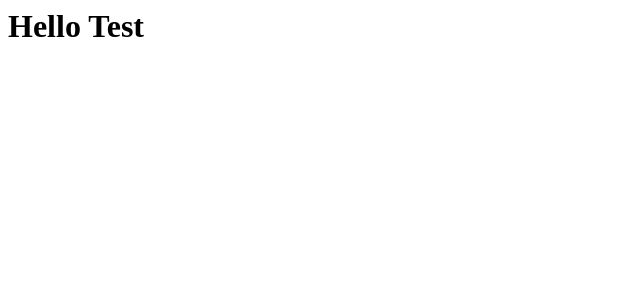
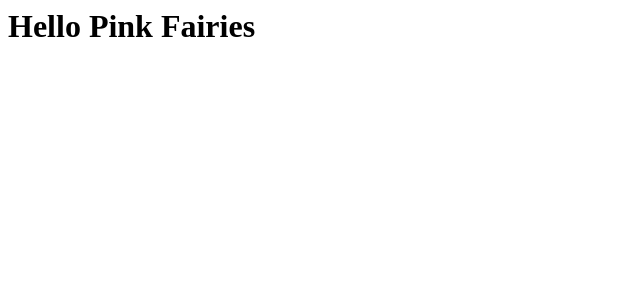
Before and after one commit to The-Stab-Rabbits/Expense-Tracker, a React app: page / in a window 1280 px wide. Shown: the top 300 px of the page, without its empty margins (0-640 px from the left). Built offline with nearby package versions, Linux system fonts and the light colour scheme.

Commit message:
test feature

```diff
--- a/src/App.jsx
+++ b/src/App.jsx
@@ -1,9 +1,9 @@
 import React from "react";
 
 const App = () => (
-    <div>
-        <h1>Hello Test</h1>
-    </div>
+  <div>
+    <h1>Hello Pink Fairies</h1>
+  </div>
 );
 
 export default App;
```
